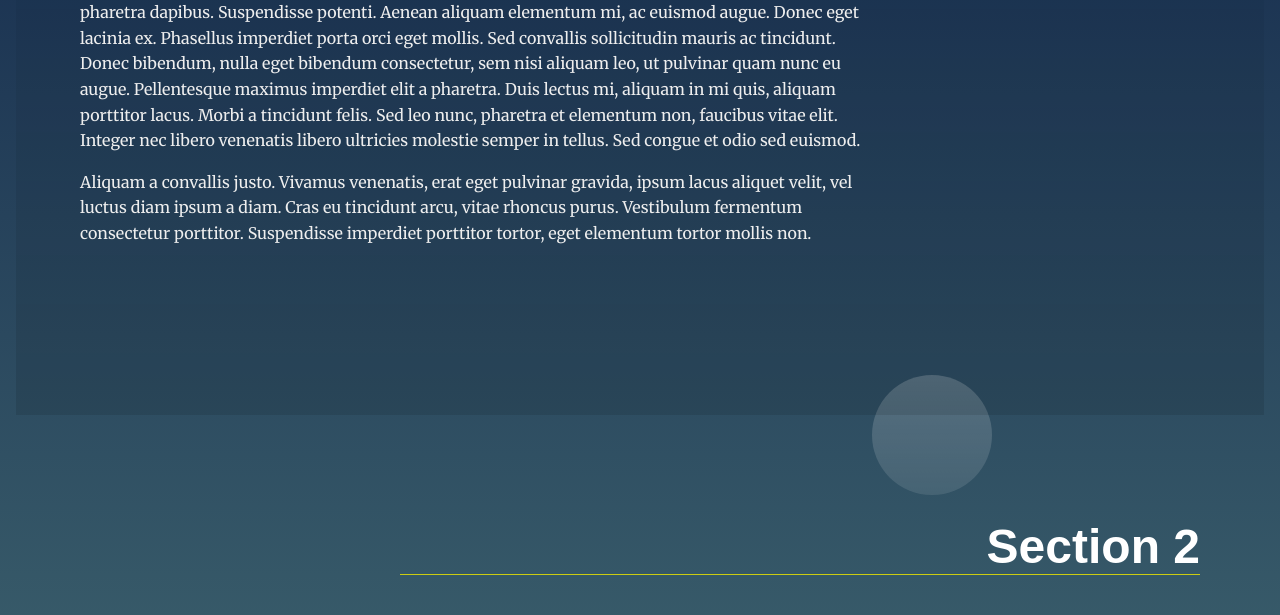
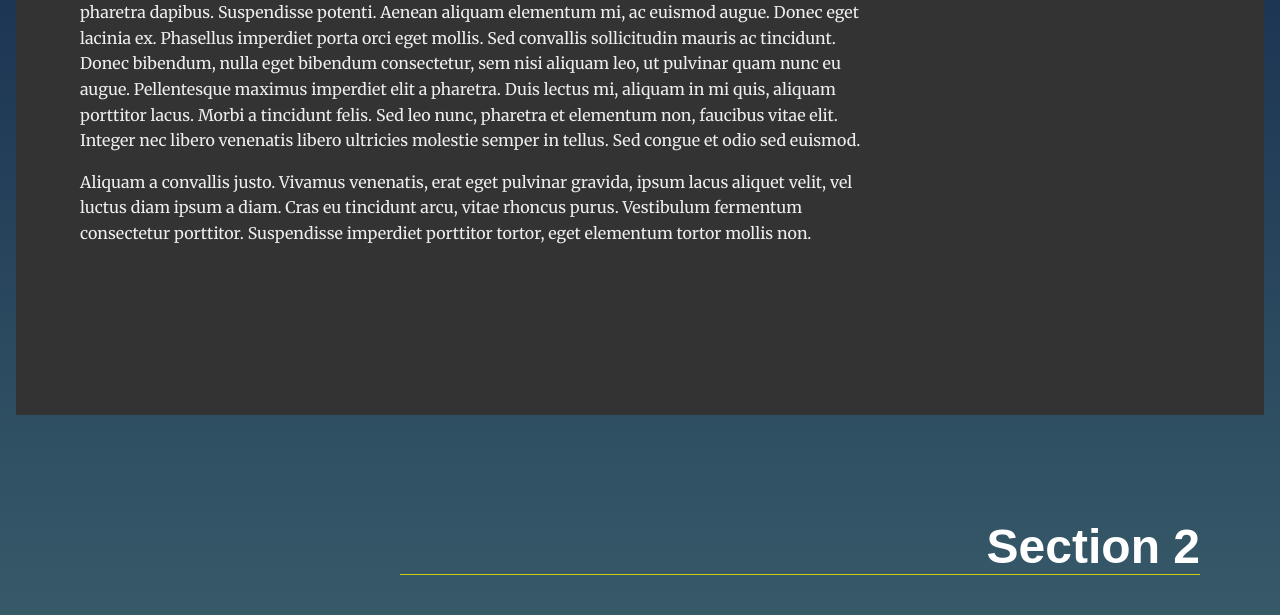
Before and after one commit to sannyqiu/udacity-project2-landing-page, a plain HTML site: page index.html in a window 1280 px wide. Shown: the part 696-1311 px from the top of the page. Drawn offline with Linux system fonts and the light colour scheme.

Commit message:
Complete setting the section and menu to active

```diff
--- a/css/styles.css
+++ b/css/styles.css
@@ -8,25 +8,27 @@
  *
 */
 
-
 /* ---- Base Rules ---- */
 body {
-    background: rgb(136,203,171);
-    background: linear-gradient(0deg, rgba(136,203,171,1) 0%, rgba(0,13,60,1) 100%);
+  background: rgb(136, 203, 171);
+  background: linear-gradient(
+    0deg,
+    rgba(136, 203, 171, 1) 0%,
+    rgba(0, 13, 60, 1) 100%
+  );
   margin: 0;
-    font-family: 'Merriweather', serif;
+  font-family: "Merriweather", serif;
   color: #fff;
 }
 
-
 /* Typeography General*/
 h1 {
-    font-family: 'Fira Sans', sans-serif;
+  font-family: "Fira Sans", sans-serif;
   font-size: 3em;
   margin: 2em 1rem;
 }
 
-@media only screen and (min-width: 35em){
+@media only screen and (min-width: 35em) {
   h1 {
     font-size: 7em;
     margin: 2em 4rem 1em;
@@ -35,7 +37,7 @@ h1 {
 
 h2 {
   border-bottom: 1px solid #cc1;
-    font-family: 'Oxygen', Sans-Serif;
+  font-family: "Oxygen", Sans-Serif;
   font-size: 3em;
   color: #fff;
 }
@@ -59,7 +61,6 @@ section {
   position: relative;
   min-height: 80vh;
 }
-
 
 /* ---- Module Rules ---- */
 
@@ -104,10 +105,9 @@ section {
   color: #fff;
 }
 
-.page__footer p{
+.page__footer p {
   color: #fff;
 }
-
 
 /* ---- Theme Rules ---- */
 /* Landing Container Styles */
@@ -116,7 +116,7 @@ section {
   text-align: left;
 }
 
-@media only screen and (min-width: 35em){
+@media only screen and (min-width: 35em) {
   .landing__container {
     max-width: 50em;
     padding: 4em;
@@ -133,7 +133,7 @@ section:nth-of-type(even) .landing__container {
 /* Note that background circles are created with psuedo elements before and after */
 /* Circles appear to be random do to use of :nth-of-type psuedo class */
 section:nth-of-type(odd) .landing__container::before {
-    content: '';
+  content: "";
   background: rgba(255, 255, 255, 0.187);
   position: absolute;
   z-index: -5;
@@ -145,9 +145,13 @@ section:nth-of-type(odd) .landing__container::before {
 }
 
 section:nth-of-type(even) .landing__container::before {
-    content: '';
-    background: rgb(255,255,255);
-    background: linear-gradient(0deg, rgba(255,255,255,.1) 0%, rgba(255,255,255,.2) 100%);
+  content: "";
+  background: rgb(255, 255, 255);
+  background: linear-gradient(
+    0deg,
+    rgba(255, 255, 255, 0.1) 0%,
+    rgba(255, 255, 255, 0.2) 100%
+  );
   position: absolute;
   top: 3em;
   right: 3em;
@@ -160,9 +164,13 @@ section:nth-of-type(even) .landing__container::before {
 }
 
 section:nth-of-type(3n) .landing__container::after {
-    content: '';
-    background: rgb(255,255,255);
-    background: linear-gradient(0deg, rgba(255,255,255,.1) 0%, rgba(255,255,255,.2) 100%);
+  content: "";
+  background: rgb(255, 255, 255);
+  background: linear-gradient(
+    0deg,
+    rgba(255, 255, 255, 0.1) 0%,
+    rgba(255, 255, 255, 0.2) 100%
+  );
   position: absolute;
   right: 0;
   bottom: 0;
@@ -175,9 +183,13 @@ section:nth-of-type(3n) .landing__container::after {
 }
 
 section:nth-of-type(3n + 1) .landing__container::after {
-    content: '';
-    background: rgb(255,255,255);
-    background: linear-gradient(0deg, rgba(255,255,255,.1) 0%, rgba(255,255,255,.2) 100%);
+  content: "";
+  background: rgb(255, 255, 255);
+  background: linear-gradient(
+    0deg,
+    rgba(255, 255, 255, 0.1) 0%,
+    rgba(255, 255, 255, 0.2) 100%
+  );
   position: absolute;
   right: 20vw;
   bottom: -5em;
@@ -189,13 +201,16 @@ section:nth-of-type(3n + 1) .landing__container::after {
   transition: ease 0.5s all;
 }
 
-
 /* ---- Theme State Rules ---- */
 /* Section Active Styles */
 /* Note: your-active-class class is applied through javascript. You should update the class here and in the index.html to what you set in your javascript file.  */
 section.your-active-class {
   background: rgb(0, 0, 0);
-    background: linear-gradient(0deg, rgba(0, 0, 0, 0.1) 0%, rgba(0, 0, 0, 0) 100%);
+  background: linear-gradient(
+    0deg,
+    rgba(0, 0, 0, 0.1) 0%,
+    rgba(0, 0, 0, 0) 100%
+  );
 }
 
 section.your-active-class .landing__container::before {
@@ -208,16 +223,18 @@ section.your-active-class .landing__container::after {
   animation: rotate 5s linear 0s infinite forwards reverse;
 }
 
+.active {
+  background: #333;
+  color: #fff !important;
+  transition: ease 0.3s all;
+}
+
 /* Section Active Styles Keyframe Animations */
 @keyframes rotate {
   from {
-		transform: rotate(0deg)
-		           translate(-1em)
-		           rotate(0deg);
+    transform: rotate(0deg) translate(-1em) rotate(0deg);
   }
   to {
-		transform: rotate(360deg)
-		           translate(-1em)
-		           rotate(-360deg);
+    transform: rotate(360deg) translate(-1em) rotate(-360deg);
   }
 }
--- a/index.html
+++ b/index.html
@@ -30,7 +30,7 @@
     a data attribute that will populate the li node.
     Adding more sections will automatically populate nav.
     The first section is set to active class by default -->
-      <section id="section1" data-nav="Section 1" class="your-active-class">
+      <section id="section1" data-nav="Section 1" class="active">
         <div class="landing__container">
           <h2>Section 1</h2>
           <p>
--- a/js/app.js
+++ b/js/app.js
@@ -31,16 +31,33 @@
  */
 
 // build the nav
+// buildNav = () => {
+//   const navItemArray = ["Section 1", "Section 2", "Section 3", "Section 4"];
+
+//   const navList = document.querySelector("ul");
+//   // navList.className = "navbar__menu";
+//   for (const navItem of navItemArray) {
+//     const listItem = document.createElement("li");
+//     listItem.className = "navbar__menu";
+//     listItem.innerHTML = `<a href="#" class="menu__link">${navItem}</a>`;
+//     navList.appendChild(listItem);
+//   }
+// };
+
+// buildNav();
+
 buildNav = () => {
-  const navItemArray = ["Section 1", "Section 2", "Section 3", "Section 4"];
+  const navBarList = document.querySelector("ul");
+  navBarList.id = "navbar__list";
+  // const sections = document.querySelectorAll("section");
+  const sections = document.getElementsByTagName("section");
 
-  const navList = document.querySelector("ul");
-  // navList.className = "navbar__menu";
-  for (const navItem of navItemArray) {
+  for (const section of sections) {
     const listItem = document.createElement("li");
-    listItem.className = "navbar__menu";
-    listItem.innerHTML = `<a href="#" class="menu__link">${navItem}</a>`;
-    navList.appendChild(listItem);
+    // listItem.className = "navbar__menu";
+    listItem.innerHTML = `<a href="#${section.id}" class="menu__link" data-id="${section.id}">${section.dataset.nav}</a>`;
+    navBarList.appendChild(listItem);
+    // console.log(listItem);
   }
 };
 
@@ -50,18 +67,39 @@ buildNav();
 
 makeActive = () => {
   const sections = document.querySelectorAll("section");
+  // console.log(sections);
+  // const sections = document.getElementsByTagName("section");
+
   for (const section of sections) {
     const box = section.getBoundingClientRect();
-    console.log(box);
+    const id = document.querySelectorAll(`[data-id="${section.id}"]`)[0];
     // You can play with the values in the "if" condition to further make it more accurate.
-    if (box.top <= 150 && box.bottom >= 150) {
+    if (box.top <= 300 && box.bottom >= 300) {
+      section.classList.add("your-active-class");
+
+      console.log(id);
+      id.classList.add("active");
+      // const id = section.getAttribute("id");
+      // document.querySelector(`.${idd}`).classList.add("active");
+
       // Apply active state on the current section and the corresponding Nav link.
     } else {
+      section.classList.remove("your-active-class");
+      console.log(id);
+      id.classList.remove("active");
+      // const id = document.querySelectorAll(
+      //   `[data-id="${section.dataset.nav}"]`
+      // );
+      // document.getElementById(`${id}`).classList.remove("active");
       // Remove active state from other section and corresponding Nav link.
     }
+    // console.log(section);
   }
 };
-makeActive();
+
+document.addEventListener("scroll", function () {
+  makeActive();
+});
 
 // Scroll to anchor ID using scrollTO event
 
```
Lines whose indentation alone changed are shown as unchanged.
